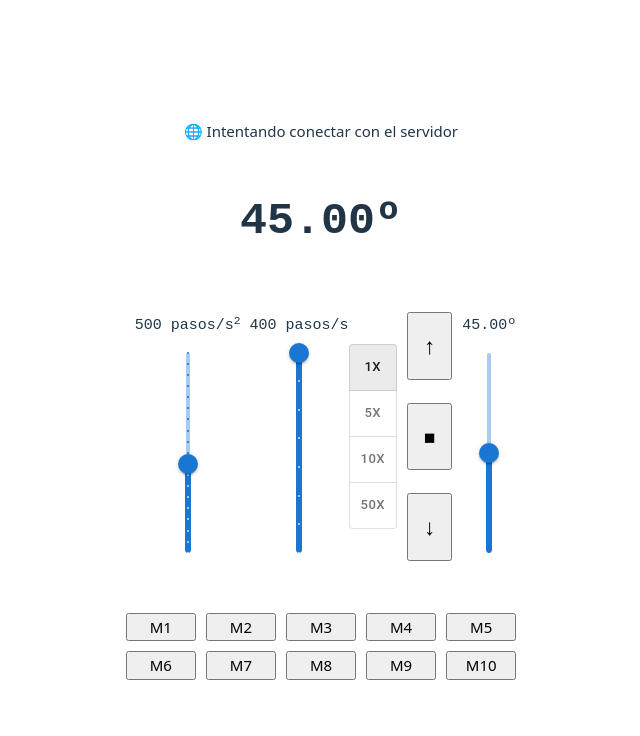
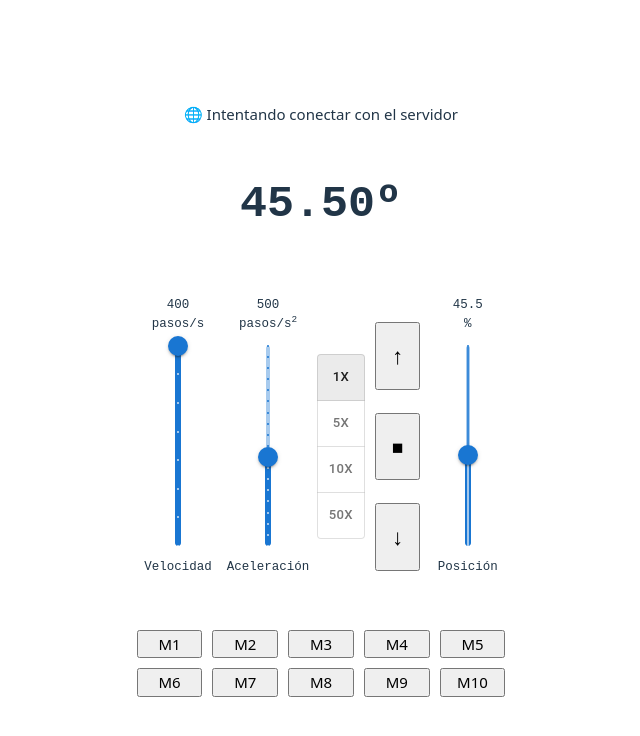
Before and after one commit to fjmz-UPV/controlGiroAntena, a React (Vite) app in the folder controlCondensador/def/react/capcon/: page / in a window 1280 px wide. Shown: the top 736 px of the page, without its empty margins (319-959 px from the left). Built offline with nearby package versions, Linux system fonts and the light colour scheme; no server answers.

Commit message:
version cambiando mensajes

```diff
--- a/controlCondensador/def/react/capcon/src/App.jsx
+++ b/controlCondensador/def/react/capcon/src/App.jsx
@@ -4,7 +4,6 @@ import "./estilos.css";
 
 import Display from "./Display.jsx";
 import Control from "./Control.jsx";
-import Memorias from "./Memorias.jsx";
 import Botonera from "./Botonera.jsx";
 
 import favicon from "./assets/favicon.svg";
@@ -23,6 +22,26 @@ const gateway = `ws://${window.location.hostname}:81/`;
 //const gateway = "ws://con2.local:81/";
 let websocket;
 
+
+  let porcentaje_fc1 = null;
+  let porcentaje_fc2 = null;
+  let pasos_por_vuelta = null;
+  let porcentaje_por_paso = null;
+  let micropasos = null;
+  let grados = null;
+  let estado_fc1 = null;
+  let estado_fc2 = null;
+
+function pasos2Porcentaje(pasos) {
+  return pasos * porcentaje_por_paso;
+}
+
+function porcentaje2Pasos(porcentaje) {
+  return porcentaje / porcentaje_por_paso;
+}
+
+
+
 function App() {
   const [count, setCount] = useState(0);
 
@@ -30,25 +49,60 @@ function App() {
   const [velocidad, setVelocidad] = useState(400);
   const [aceleracion, setAceleracion] = useState(500);
 
-  const [posicionDeseada, setPosicionDeseada] = useState(45);
-  const [posicion, setPosicion] = useState(45);
+  const [porcentajeDeseado, setporcentajeDeseado] = useState(45.5);
+  const [porcentaje, setPorcentaje] = useState(45.5);
 
 
   let conexion = false;
 
+
+
+  /*
+  { a: aceleracion, v: velocidad, movimiento: "paro/pasos"/"posicion"/"giro" valor: pasos/posicion/(+/-1)}
+
+  { a: aceleracion, v: velocidad, c: comando ("hola"/"estado"/"paro"/"pasos"/"posicion"/"giro"), valor: pasos/posicion/(+/-1)}
+
+  movil->motor: (x) valor entero
+  { comando: "hola" }
+  { comando: "pasos",    valor: (pasos),      velocidad: (pasos/s), aceleracion: (pasos/s^2) }
+  { comando: "giro",     valor: +1/-1,        velocidad: (pasos/s), aceleracion: (pasos/s^2) }
+  { comando: "posicion", valor: (porcentaje), velocidad: (pasos/s), aceleracion: (pasos/s^2) }
+  { comando: "paro",     valor: true/false,   velocidad: (pasos/s), aceleracion: (pasos/s^2) }
+
+
+  motor->movil: (x) valor entero, [x] valor real
+  { comando: "config", pasos: (pasos), pasos_por_vuelta: (pasos), micropasos: (factor), porcentaje_fc1: [porcentaje], porcentaje_fc2: [porcentaje], porcentaje_por_paso: [porcentaje], grados: [grados], estado_fc1: false/true, estado_fc2: false/true }
+
+  { comando: "estado", pasos: (pasos), fin: true/false, estado_fc1: false/true, estado_fc2: false/true }
+
+  */
+
+
+
+
   function procesarMensajeServidor(mensaje) {
-    // Ejemplo de mensaje: {"posicion": 90}
     console.log("Mensaje recibido: " + mensaje);
     try {
       const data = JSON.parse(mensaje);
       if (data != null) {
-        if (data.op == "hola") {
-          setPosicion(data.grados);
-          setPosicionDeseada(data.grados);
-          console.log("Recibido saludo");
-        } else if (data.op == "estado") {
-          if (data.fin) setPosicionDeseada(data.grados);
-          setPosicion(data.grados);
+        if (data.comando == "config") {
+
+          setPorcentaje(pasos2Porcentaje(data.pasos));
+          setporcentajeDeseado(pasos2Porcentaje(data.pasos));
+          pasos_por_vuelta    = data.pasos_vuelta;
+          micropasos          = data.micropasos;
+          porcentaje_fc1      = data.porcentaje_fc1;
+          porcentaje_fc2      = data.porcentaje_fc2;
+          porcentaje_por_paso = data.porcentaje_por_paso;
+          grados              = data.grados;
+          estado_fc1          = data.estado_fc1;
+          estado_fc2          = data.estado_fc2;
+          console.log("Configuración recibida.");
+
+        } else if (data.comando == "estado") {
+
+          if (data.fin) setporcentajeDeseado(pasos2Porcentaje(data.pasos));
+          setPorcentaje(pasos2Porcentaje(data.pasos));
           console.log("Recibido estado con fin: " + data.fin);
         }
       }
@@ -69,49 +123,34 @@ function App() {
     websocket.onopen = () => {
       printEstadoConexion("✅ Conectado al servidor");
       conexion = true;
-      sendComando({ movimiento: "hola" });
+      sendComando({ comando: "hola" });
     };
     websocket.onclose = () => {
       printEstadoConexion("❌ Desconectado del servidor");
       conexion = false;
     };
     websocket.onmessage = (event) => {
-      log("📩 " + event.data);
       procesarMensajeServidor(event.data);
     };
   }
 
-  /*
-  { a: aceleracion, v: velocidad, movimiento: "paro/pasos"/"posicion"/"giro" valor: pasos/posicion/(+/-1)}
-  */
-  function sendMessage(msg) {
-    //websocket.send(msg);
-    const mensaje = `{"v": ${velocidad}, "a": ${aceleracion}}`;
-    console.log(msg + mensaje);
-    log("📤 Enviado: " + msg);
-  }
 
-  //function sendComando({ movimiento, valor }) {
+
+
   function sendComando(com) {
-    const comando = { aceleracion, velocidad, ...com };
+    const comando = { ...com, velocidad, aceleracion };
     console.log(comando);
     try {
       websocket.send(JSON.stringify(comando));
     } catch (error) {
-      console.error("Error al enviar el comando:", error);
-      log("Error al enviar el comando");
+      console.error("Error al enviar el comando " + JSON.stringify(comando), "Error: ", error);
     }
   }
 
-  function log(msg) {
-    //const logDiv = document.getElementById("log");
-    //logDiv.innerHTML += "\n" + msg;
-    //logDiv.innerHTML = msg + "<br>";
-  }
+
 
   useEffect(() => {
     setFavicon(favicon);
-    log("en UseEffect de App");
     initWebSocket();
   }, []);
 
@@ -127,7 +166,7 @@ function App() {
     >
       <div id="estadoConexion"></div>
 
-      <Display sendMessage={sendMessage} posicion={posicion} />
+      <Display porcentaje={porcentaje} />
 
       <Control
         velocidad={velocidad}
@@ -136,31 +175,16 @@ function App() {
         setAceleracion={setAceleracion}
         xPasos={xPasos}
         setXPasos={setXPasos}
-        posicionDeseada={posicionDeseada}
-        setPosicionDeseada={setPosicionDeseada}
-        sendMessage={sendMessage}
+        porcentajeDeseado={porcentajeDeseado}
+        setporcentajeDeseado={setporcentajeDeseado}
         sendComando={sendComando}
       />
 
-      <Memorias />
 
-      <Botonera sendComando={sendComando} posicion={posicionDeseada} />
 
-      {/*
-      <textarea
-        id="log"
-        style={{
-          width: "100%",
-          minHeight: "6em",
-          resize: "vertical",
-          overflow: "auto",
-          touchAction: "auto",
-          WebkitUserSelect: "text",
-          MozUserSelect: "text",
-          pointerEvents: "auto",
-        }}
-      />
-      */}
+      <Botonera sendComando={sendComando} porcentaje={porcentajeDeseado} />
+
+
     </div>
   );
 }
--- a/controlCondensador/def/react/capcon/src/Control.jsx
+++ b/controlCondensador/def/react/capcon/src/Control.jsx
@@ -1,10 +1,13 @@
-import Slider from "@mui/material/Slider";
-import GroupOrientation from "./ControlPasos";
+
 import ControlPasos from "./ControlPasos";
 import Pasos from "./Pasos";
+import Deslizador from "./Deslizador";
 
-import { goto } from "./comandos";
 import { useEffect } from "react";
+
+
+
+
 
 export default function Control({
   velocidad,
@@ -13,14 +16,17 @@ export default function Control({
   setAceleracion,
   xPasos,
   setXPasos,
-  posicionDeseada,
-  setPosicionDeseada,
-  sendMessage,
+  porcentajeDeseado,
+  setporcentajeDeseado,
   sendComando,
 }) {
+
+  /*
   useEffect(() => {
-    document.getElementById("control_posicion").value = posicionDeseada;
-  }, [posicionDeseada]);
+    document.getElementById("sliderPorcentaje").value = porcentajeDeseado;
+    console.log("porcentajeDeseado cambiado a " + porcentajeDeseado);
+  }, [porcentajeDeseado]);
+*/
 
   return (
     <div
@@ -33,106 +39,25 @@ export default function Control({
         marginBottom: "20px",
       }}
     >
-      <div
-        className="control"
-        style={{
-          display: "flex",
-          flexDirection: "column",
-          alignItems: "center",
-          justifyContent: "center",
-          marginBottom: "20px",
-        }}
-      >
-        <div>
-          <pre>{String(aceleracion).padStart(4, "\u00A0")} pasos/s<sup>2</sup> </pre>
-        </div>
 
-        <Slider
-          value={aceleracion}
-          onChange={(event) => setAceleracion(event.target.value)}
-          orientation="vertical"
-          style={{ height: "200px" }}
-          min={100}
-          marks
-          max={1000}
-          step={50}
-          valueLabelDisplay="auto"
-        />
-      </div>
 
-      <div
-        className="control"
-        style={{
-          display: "flex",
-          flexDirection: "column",
-          alignItems: "center",
-          justifyContent: "center",
-          marginBottom: "20px",
-        }}
-      >
-        <div>
-          <pre>{String(velocidad).padStart(3, "\u00A0")} pasos/s</pre>
-        </div>
+      <Deslizador idSlider={"sliderVelocidad"} concepto={velocidad} conceptoStr={"Velocidad"} unidades={"pasos/s"} expo={""} setConcepto={setVelocidad} minimo={50} maximo={400} paso={50} />
 
-        <Slider
-          value={velocidad}
-          onChange={(event) => setVelocidad(event.target.value)}
-          orientation="vertical"
-          style={{ height: "200px" }}
-          min={50}
-          marks
-          max={400}
-          step={50}
-          valueLabelDisplay="auto"
-        />
-      </div>
+      <Deslizador idSlider={"sliderAceleracion"} concepto={aceleracion} conceptoStr={"Aceleración"} unidades={"pasos/s"} expoDenom={"2"} setConcepto={setAceleracion} minimo={100} maximo={1000} paso={50} />
 
       <ControlPasos xPasos={xPasos} setXPasos={setXPasos} />
 
       <Pasos
-        sendMessage={sendMessage}
         sendComando={sendComando}
         xPasos={xPasos}
         setXPasos={setXPasos}
       />
 
-      <div
-        className="control"
-        style={{
-          display: "flex",
-          flexDirection: "column",
-          alignItems: "center",
-          justifyContent: "center",
-          marginBottom: "20px",
-        }}
-      >
-        <div>
-          <pre>{posicionDeseada.toFixed(2).padStart(5, "\u00A0") + "º"}</pre>
-        </div>
-        <Slider
-          id="control_posicion"
-          value={posicionDeseada}
-          onChange={(event) => {
-            setPosicionDeseada(event.target.value);
-          }}
-          onChangeCommitted={() => {
-            sendMessage(goto(posicionDeseada));
-            sendComando({ movimiento: "posicion", valor: posicionDeseada });
-          }}
-          orientation="vertical"
-          style={{ height: "200px" }}
-          min={0}
-          max={90}
-          valueLabelDisplay="auto"
-        />
-      </div>
+
+      <Deslizador idSlider={"sliderPorcentaje"} concepto={porcentajeDeseado} conceptoStr={"Posición"} unidades={"%"} expoDenom={""} setConcepto={setporcentajeDeseado} minimo={0} maximo={100} paso={1} enviarComando={true} sendComando={sendComando}/>
+
+
+
     </div>
   );
 }
-
-/*
- onMouseUp={() => {
-  sendMessage(goto(posicionDeseada));
-  sendComando({ movimiento: "posicion", valor: posicionDeseada });
-}}
-  */
--- a/controlCondensador/def/react/capcon/src/ControlPasos.jsx
+++ b/controlCondensador/def/react/capcon/src/ControlPasos.jsx
@@ -8,8 +8,8 @@ export default function ControlPasos({ xPasos, setXPasos }) {
 
   const handleChange = (e, nv) => {
     setView(nv);
-    console.log(e.target.value);
-    setXPasos(e.target.value);
+    console.log(e.target.value*1);
+    setXPasos(e.target.value*1);
   };
 
   return (
--- /dev/null
+++ b/controlCondensador/def/react/capcon/src/Deslizador.jsx
@@ -0,0 +1,85 @@
+import Slider from "@mui/material/Slider";
+import { useEffect, useState } from "react";
+
+export default function Deslizador({ idSlider, concepto, conceptoStr, unidades, expoDenom, setConcepto, minimo, maximo, paso, enviarComando=false, sendComando }) {
+
+
+  const [valorPorcentaje, setValorPorcentaje] = useState(concepto);
+
+  const handleChange = (setValor, nuevoValor) => {
+    setValor(nuevoValor);   // 🔹 Actualiza el valor en tiempo real
+  };
+
+
+  useEffect(() => {
+  }, [valorPorcentaje]);
+
+
+  function f_onChange(event, value) {
+    handleChange(setConcepto, value);
+  }
+
+  function f_onChangeCommitted(event, value) {
+    if (enviarComando) {
+      setConcepto(value);
+    }
+  }
+
+  return(
+  <div
+          className="control"
+          style={{
+            display: "flex",
+            flexDirection: "column",
+            alignItems: "center",
+            justifyContent: "center",
+            marginBottom: "20px",
+          }}
+        >
+
+
+          <div>
+            <pre style={{fontSize:'smaller', textAlign:"center"}}>{concepto}<br/>&nbsp;{unidades}<sup>{expoDenom}</sup>&nbsp;</pre>
+          </div>
+
+
+          { enviarComando &&
+            <Slider
+              id={idSlider}
+              value={concepto}
+              onChange={(event, value) => setConcepto(value)}
+              onChangeCommitted={(event, value) => {sendComando({comando: "posicion", valor: value})}}
+              orientation="vertical"
+              style={{ height: "200px" }}
+              min={minimo}
+              marks
+              max={maximo}
+              step={paso}
+              valueLabelDisplay="auto"
+            />
+          }
+
+          { !enviarComando &&
+            <Slider
+              id={idSlider}
+              value={concepto}
+              onChange={(event, value) => setConcepto(value)}
+              orientation="vertical"
+              style={{ height: "200px" }}
+              min={minimo}
+              marks
+              max={maximo}
+              step={paso}
+              valueLabelDisplay="auto"
+            />
+            }
+
+          <div>
+            <pre style={{'fontSize':'smaller'}}>&nbsp;{conceptoStr}&nbsp;</pre>
+          </div>
+
+        </div>
+  );
+
+
+}
--- a/controlCondensador/def/react/capcon/src/Display.jsx
+++ b/controlCondensador/def/react/capcon/src/Display.jsx
@@ -1,10 +1,10 @@
 import { useEffect } from "react";
 import { antes, despues } from "./comandos.js";
 
-export default function Display({ sendMessage, posicion }) {
+export default function Display({ porcentaje }) {
   useEffect(() => {
     // Any necessary setup can be done here
-  }, [posicion]);
+  }, [porcentaje]);
 
   return (
     <div
@@ -17,7 +17,7 @@ export default function Display({ sendMessage, posicion }) {
       }}
     >
       <div style={{ fontSize: "3em", fontWeight: "bold" }}>
-        <pre>{posicion.toFixed(2).padStart(5, "\u00A0") + "º"}</pre>
+        <pre>{porcentaje.toFixed(2).padStart(5, "\u00A0") + "º"}</pre>
       </div>
     </div>
   );
```
Also changed, not shown: controlCondensador/def/react/capcon/src/Memorias.jsx (deleted, +0 -7 lines), controlCondensador/def/react/capcon/src/Pasos.jsx (+13 -36 lines), 1 other file (tests, documents, lock files or other folders).
